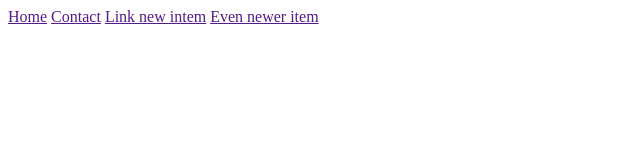
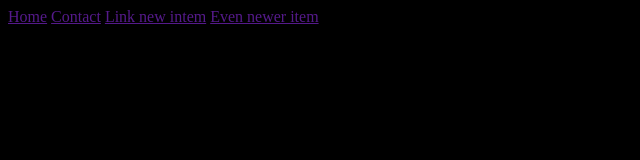
Before and after one commit to gjorgichkov/myproject, a plain HTML site: page index.html in a window 1280 px wide. Shown: the whole page, without its empty margins (0-640 px from the left). Drawn offline with Linux system fonts and the light colour scheme.

Commit message:
Finished dark mode

```diff
--- a/index.html
+++ b/index.html
@@ -6,6 +6,12 @@
     <meta http-equiv="X-UA-Compatible" content="IE=edge">
     <meta name="viewport" content="width=device-width, initial-scale=1.0">
     <title>Document</title>
+    <style>
+        body {
+            background-color: black;
+            color: yellow
+        }
+    </style>
 </head>
 
 <body>
```
